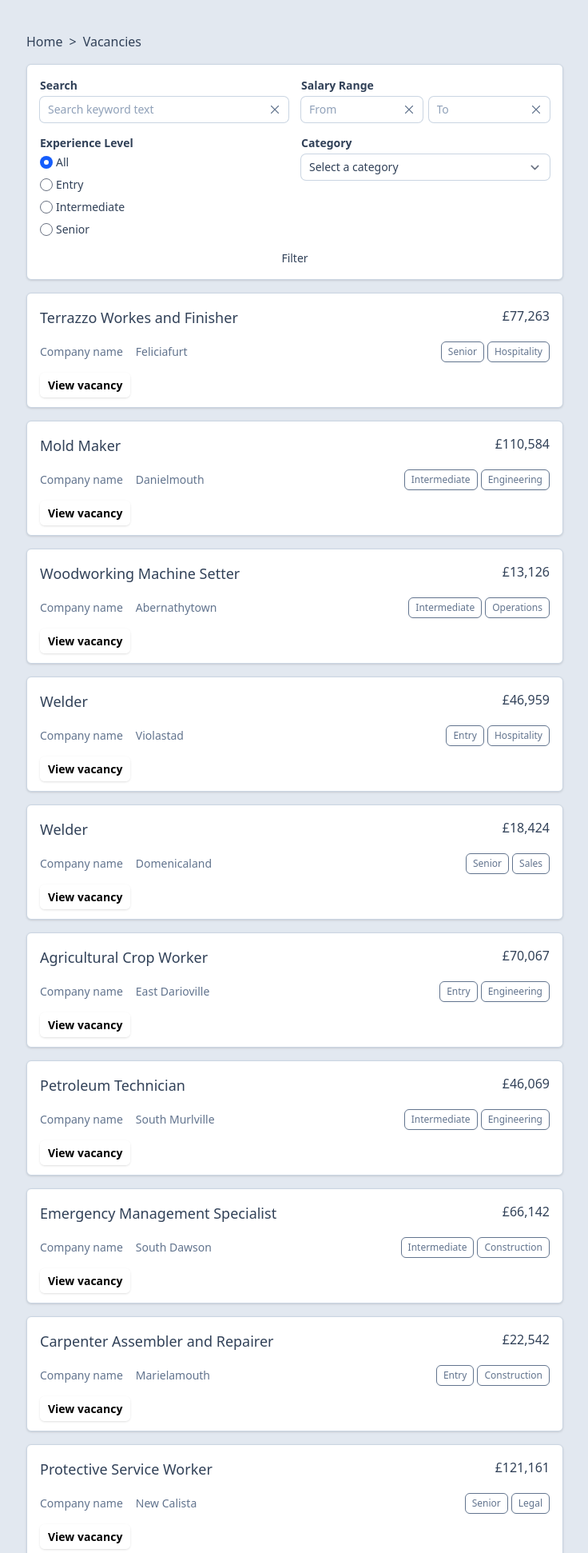
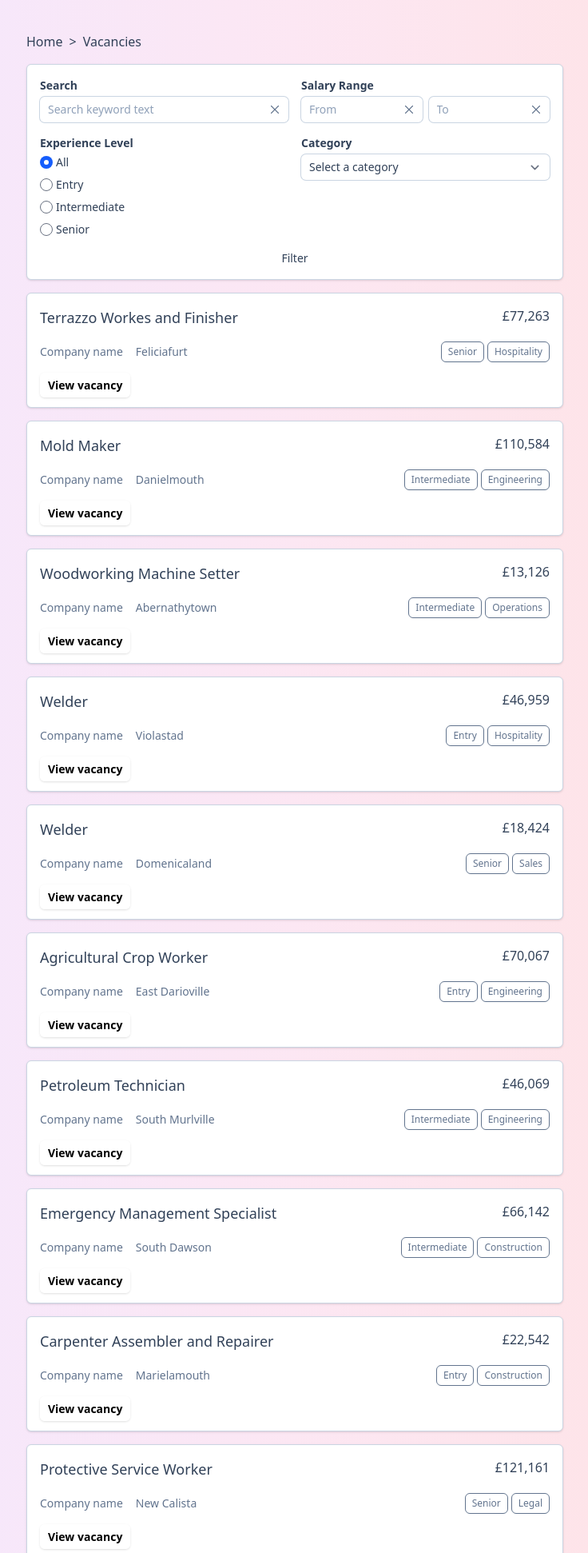
Before and after one commit to mdinehin/laravel-job-board, a Laravel app: page /vacancies in a window 1280 px wide. Shown: the top 1942 px of the page at 80% size, without its empty margins (271-1007 px from the left). Run offline with Laravel 12, Linux system fonts and the light colour scheme; data comes from the database, SQL or seed files in the repository; style sheets or scripts are compiled from the project's sources.

Commit message:
Update app background with linear gradient

```diff
--- a/resources/views/components/layout.blade.php
+++ b/resources/views/components/layout.blade.php
@@ -6,7 +6,7 @@
         <title>{{ config('app.name', 'Laravel Job Board') }}</title>
         @vite('resources/css/app.css')
     </head>
-    <body class="mx-auto my-10 max-w-2xl bg-slate-200 text-slate-700">
+    <body class="mx-auto my-10 max-w-2xl text-slate-700 bg-linear-to-r from-purple-100 via-pink-100 to-red-100">
         {{ $slot }}
     </body>
 </html>
```
